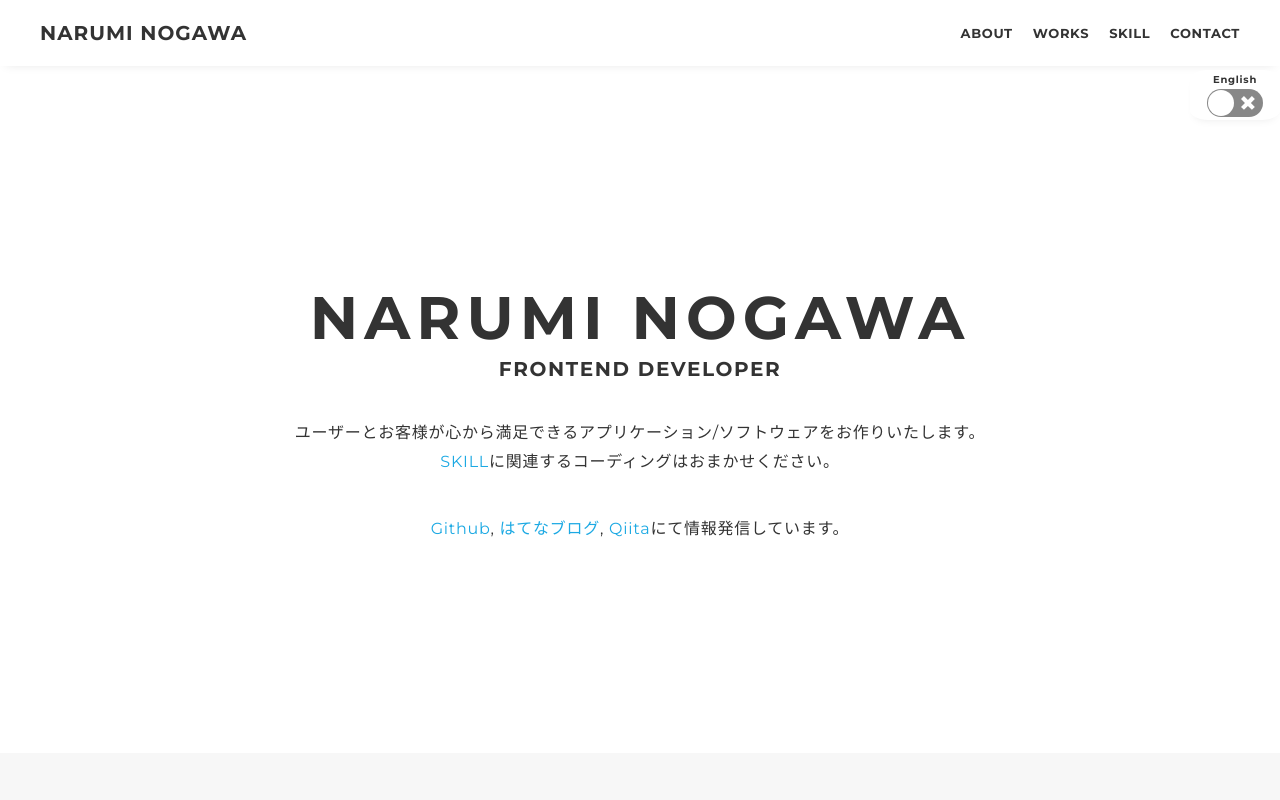
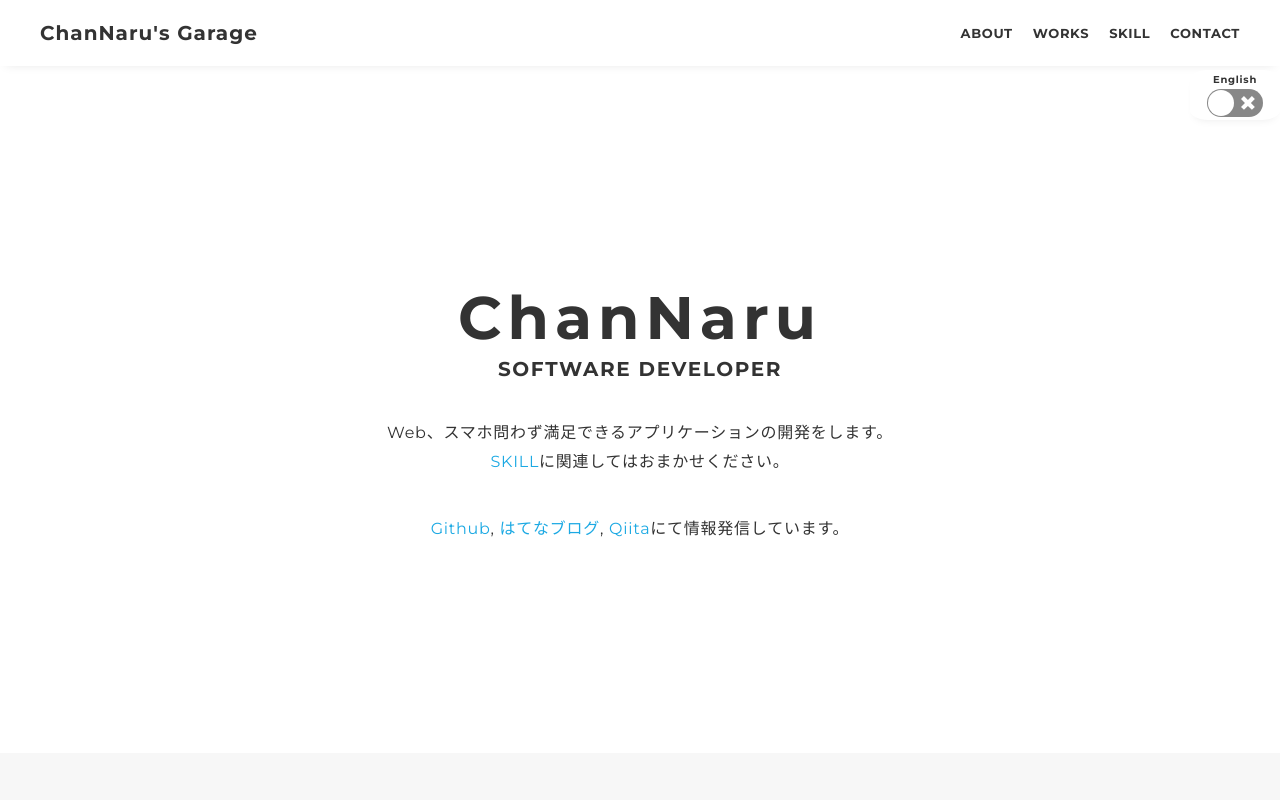
Before and after one commit to naruwo-github/naruwo-github.github.io, a React (Vite) app: page / in a window 1280 px wide. Shown: the top 800 px of the page. Built offline with nearby package versions, Linux system fonts and the light colour scheme.

Commit message:
update messages

```diff
--- a/src/app.tsx
+++ b/src/app.tsx
@@ -2,7 +2,7 @@ import './common/ress.css'
 import './common/style.css'
 import './common/script'
 import Header from './header/header'
-import { AUTHOR, TITLE, URL_GITHUB, URL_HATENA, URL_QIITA } from './config/env'
+import { DISPLAY_NAME, AUTHOR, TITLE, URL_GITHUB, URL_HATENA, URL_QIITA } from './config/env'
 import Mv from './contents/mv/mv'
 import profileImg from './assets/myself.png'
 import About from './contents/about/about'
@@ -29,9 +29,9 @@ const App = () => {
   const [isSwitched, setIsSwitched] = useState<boolean>(false)
   return (
     <LanguageContext.Provider value={{ isSwitched, setIsSwitched }}>
-      <Header author={AUTHOR} />
+      <Header />
       <main className="content">
-        <Mv author={AUTHOR} title={TITLE} urlGithub={URL_GITHUB} urlHatena={URL_HATENA} urlQiita={URL_QIITA} />
+        <Mv displayName={DISPLAY_NAME} title={TITLE} urlGithub={URL_GITHUB} urlHatena={URL_HATENA} urlQiita={URL_QIITA} />
         <About profileImagePath={profileImg} />
         <Works worksItems={worksItems} />
         <Skill skillItems={skillItems} />
--- a/src/config/env.ts
+++ b/src/config/env.ts
@@ -1,7 +1,8 @@
-export const AUTHOR = 'NARUMI NOGAWA'
-export const TITLE = 'FRONTEND DEVELOPER'
-export const MAIL = 'narutyan0711@gmail.com'
-export const URL_GITHUB = 'https://github.com/naruwo-github'
-export const URL_HATENA = 'https://chan-naru.hatenablog.com/'
-export const URL_QIITA = 'https://qiita.com/chan_naruwo'
-export const URL_INSTAGRAM = 'https://www.instagram.com/chan_naru_way/'
+export const DISPLAY_NAME = 'ChanNaru';
+export const AUTHOR = 'NARUMI NOGAWA';
+export const TITLE = 'SOFTWARE DEVELOPER';
+export const MAIL = 'narutyan0711@gmail.com';
+export const URL_GITHUB = 'https://github.com/naruwo-github';
+export const URL_HATENA = 'https://chan-naru.hatenablog.com/';
+export const URL_QIITA = 'https://qiita.com/chan_naruwo';
+export const URL_INSTAGRAM = 'https://www.instagram.com/chan_naru_way/';
--- a/src/contents/mv/mv.tsx
+++ b/src/contents/mv/mv.tsx
@@ -3,31 +3,31 @@ import { useContext } from 'react'
 import { LanguageContext } from '../../app'
 
 type Props = {
-  author: string
+  displayName: string
   title: string
   urlGithub: string
   urlHatena: string
   urlQiita: string
 }
 
-const Mv = ({ author, title, urlGithub, urlHatena, urlQiita }: Props) => {
+const Mv = ({ displayName, title, urlGithub, urlHatena, urlQiita }: Props) => {
   const { isSwitched, setIsSwitched } = useContext(LanguageContext)
 
   return (
     <div className="mv">
       <div className="mv-container">
-        <p className="mv-title">{author}</p>
+        <p className="mv-title">{displayName}</p>
         <p className="mv-subtitle">{title}</p>
         <p className="mv-text">
           {isSwitched
             ? 'I make you satisfied with by creating some applications/softwares.'
-            : 'ユーザーとお客様が心から満足できるアプリケーション/ソフトウェアをお作りいたします。'
+            : 'Web、スマホ問わず満足できるアプリケーションの開発をします。'
           }
         </p>
         <p className="mv-text">
-          {isSwitched && 'I am good at coding related to '}
+          {isSwitched && 'I am good at '}
           <a href="#skill">SKILL</a>
-          {!isSwitched && 'に関連するコーディングはおまかせください。'}
+          {!isSwitched && 'に関連してはおまかせください。'}
         </p>
         <br />
         <br />
--- a/src/footer/footer.tsx
+++ b/src/footer/footer.tsx
@@ -7,7 +7,7 @@ type Props = {
 const Footer = ({ author }: Props) => {
   return (
     <StyledFooter className="footer">
-      <StyledDiv className="copyright">&copy;{author}</StyledDiv>
+      <StyledDiv className="copyright">&copy;2022 {author}</StyledDiv>
     </StyledFooter>
   )
 }
--- a/src/header/header.tsx
+++ b/src/header/header.tsx
@@ -5,11 +5,7 @@ import { LanguageContext } from '../app'
 import Switch from 'react-switch'
 import { StyledDiv, StyledLabel } from './style'
 
-type Props = {
-  author: string
-}
-
-const Header = ({ author }: Props) => {
+const Header = () => {
   const { isSwitched, setIsSwitched } = useContext(LanguageContext)
 
   return (
@@ -17,7 +13,7 @@ const Header = ({ author }: Props) => {
       <header className="header">
         <div className="container">
           <h1 className="header-logo">
-            <a href=".">{author}</a>
+            <a href=".">ChanNaru's Garage</a>
           </h1>
           <nav className="gnav">
             <ul className="gnav-list">
```
